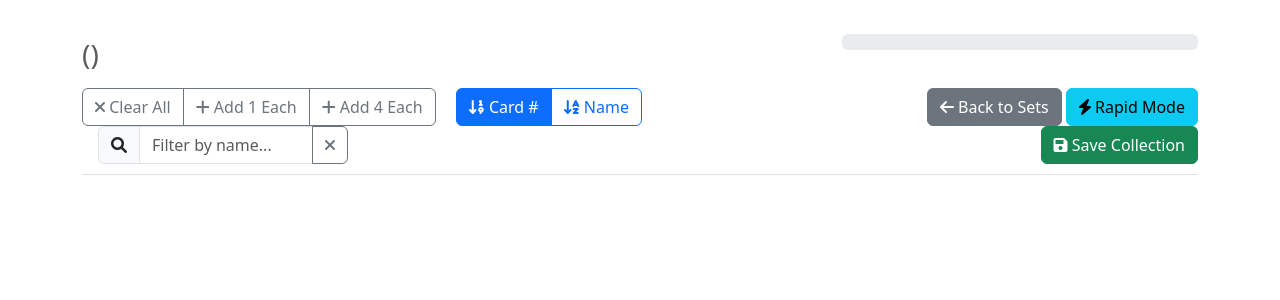
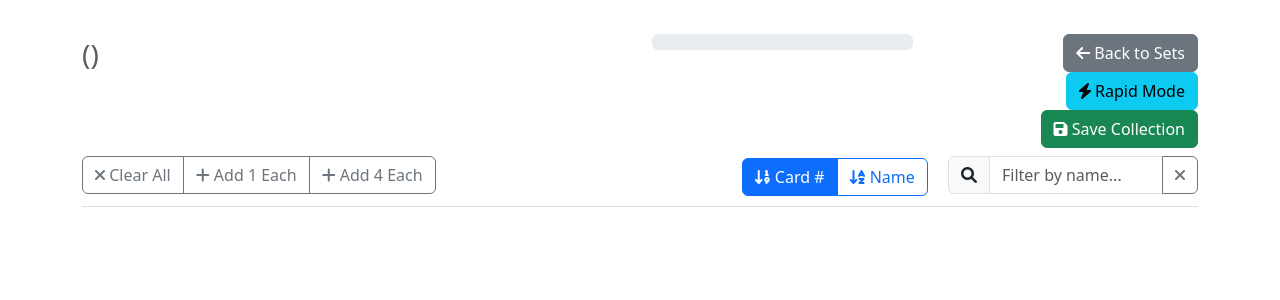
Before and after one commit to MattPicDev/mtg-collection-builder, a Flask app: template templates/set_view.html in a window 1280 px wide. Shown: the part 56-356 px from the top of the page. Run offline with Flask 3, Linux system fonts and the light colour scheme; the template is opened without the code that fills it, so the values that code supplies are empty.

Commit message:
Reorganize set view controls to reduce clutter
- Move quantity buttons (Clear All, Add 1 Each, Add 4 Each) to second row
- Keep main action buttons (Back to Sets, Rapid Mode, Save Collection) on top row
- Reduce progress bar width from col-md-4 to col-md-3 for better balance
- Improve visual hierarchy with cleaner two-row layout
- Maintain all functionality while reducing visual clutter
- Update README with UI improvement documentation

```diff
--- a/templates/set_view.html
+++ b/templates/set_view.html
@@ -5,7 +5,7 @@
 {% block content %}
 <div class="progress-section">
     <div class="row">
-        <div class="col-md-8">
+        <div class="col-md-6">
             <h2>
                 {% if set_info.icon_svg_uri %}
                 <img src="{{ set_info.icon_svg_uri }}" alt="{{ set_info.name }}" style="width: 32px; height: 32px; margin-right: 10px;">
@@ -14,17 +14,28 @@
                 <small class="text-muted">({{ set_info.code|upper }})</small>
             </h2>
         </div>
-        <div class="col-md-4">
+        <div class="col-md-3">
             <div class="progress">
                 <div class="progress-bar" role="progressbar" style="width: 0%" id="progressBar">
                     <span id="progressText">0 / {{ cards|length }}</span>
                 </div>
             </div>
         </div>
+        <div class="col-md-3 text-end">
+            <a href="/" class="btn btn-secondary">
+                <i class="fas fa-arrow-left"></i> Back to Sets
+            </a>
+            <a href="/set/{{ set_info.code }}/rapid" class="btn btn-info">
+                <i class="fas fa-bolt"></i> Rapid Mode
+            </a>
+            <button type="button" class="btn btn-success" onclick="saveCollection()">
+                <i class="fas fa-save"></i> Save Collection
+            </button>
+        </div>
     </div>
 
     <div class="row mt-2">
-        <div class="col-md-8">
+        <div class="col-md-6">
             <div class="btn-group" role="group">
                 <button type="button" class="btn btn-outline-secondary" onclick="setAllQuantities(0)">
                     <i class="fas fa-times"></i> Clear All
@@ -36,8 +47,9 @@
                     <i class="fas fa-plus"></i> Add 4 Each
                 </button>
             </div>
-
-            <div class="btn-group ms-3" role="group">
+        </div>
+        <div class="col-md-6 text-end">
+            <div class="btn-group me-3" role="group">
                 <button type="button" class="btn btn-outline-primary active" id="sortByNumber" onclick="sortCards('number')">
                     <i class="fas fa-sort-numeric-down"></i> Card #
                 </button>
@@ -46,7 +58,7 @@
                 </button>
             </div>
 
-            <div class="input-group ms-3" style="width: 250px; display: inline-flex;">
+            <div class="input-group" style="width: 250px; display: inline-flex;">
                 <span class="input-group-text">
                     <i class="fas fa-search"></i>
                 </span>
@@ -55,17 +67,6 @@
                     <i class="fas fa-times"></i>
                 </button>
             </div>
-        </div>
-        <div class="col-md-4 text-end">
-            <a href="/" class="btn btn-secondary">
-                <i class="fas fa-arrow-left"></i> Back to Sets
-            </a>
-            <a href="/set/{{ set_info.code }}/rapid" class="btn btn-info">
-                <i class="fas fa-bolt"></i> Rapid Mode
-            </a>
-            <button type="button" class="btn btn-success" onclick="saveCollection()">
-                <i class="fas fa-save"></i> Save Collection
-            </button>
         </div>
     </div>
 </div>
```
Also changed, not shown: README.md.
